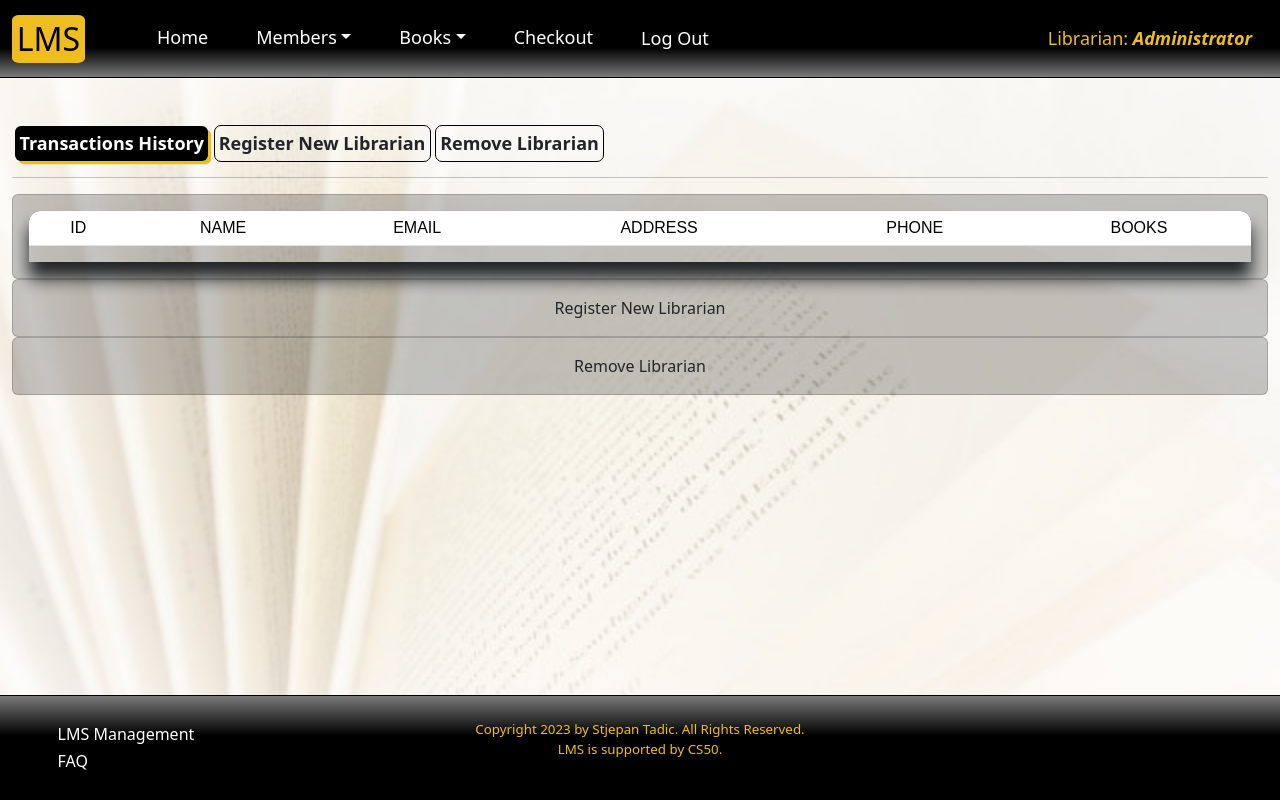
After one commit to sttadic/flask-LMS, a Flask app: page /management in a window 1280 px wide. The commit adds this page. Run offline with Flask 3, Linux system fonts and the light colour scheme; a user stored in the database is signed in; lists and menus that the app fills with data are empty; some libraries are stand-ins or nearby versions.

Commit message:
Created two new templates and routes, finished with faq.html and its backend, started with mamagement.html, some style, server code and script applied. Did some bug fixes on some other pages

```diff
--- a/app.py
+++ b/app.py
@@ -602,6 +602,36 @@ def checkout():
         return redirect('/')
 
 
+@app.route('/management', methods = ['GET', 'POST'])
+@login_required
+def management():
+    '''Register new librarians, change passwords, transactions history'''
+
+    # Get user_id from session
+    user_id = session['user_id']
+
+    # Query database for librarian name
+    name = db.execute('SELECT name FROM staff WHERE staff_id = ?', user_id)[0]['name']
+
+    if request.method == 'GET':
+
+        return render_template('management.html', name=name)
+
+
+@app.route('/faq')
+@login_required
+def faq():
+    '''Frequently asked questions'''
+
+    # Get user_id from session
+    user_id = session['user_id']
+
+    # Query database for librarian name
+    name = db.execute('SELECT name FROM staff WHERE staff_id = ?', user_id)[0]['name']
+
+    return render_template('faq.html', name=name)
+
+
 
 
 # Main driver function
--- /dev/null
+++ b/static/management.css
@@ -0,0 +1,24 @@
+.btn-manage {
+    font-size: large;
+    outline: 0.1rem solid black;
+    margin: 0 0.2rem;
+    padding: 0.2rem;
+    font-weight: 600;
+}
+
+.btn-manage:hover {
+    color: white;
+    background-color: black;
+}
+
+.btn-manage:focus {
+    color: white;
+    background-color: black;
+    box-shadow: 0.2rem 0.2rem  rgb(240, 189, 33);
+}
+
+.btn-manage-focus {
+    color: white;
+    background-color: black;
+    box-shadow: 0.2rem 0.2rem  rgb(240, 189, 33);
+}
--- a/static/script.js
+++ b/static/script.js
@@ -455,3 +455,39 @@ $(document).ready(function() {
         });
     });
 });
+
+
+// LMS MANAGEMENT
+
+$(document).ready(function() {
+
+    // Add class to the history nav button (looks like its been focused on, style won't be removed if clicked somewhere else as with css :focus pseudo class)
+    $('#collapseHistory').addClass('btn-manage-focus');
+
+    // If clicked on some other nav button remove style (focus) from all buttons and add it back to the selected one
+    $('#collapseHistory, #collapseRegister, #collapseRemove').click(function() {
+        $('#collapseHistory, #collapseRegister, #collapseRemove').removeClass('btn-manage-focus');
+        $(this).addClass('btn-manage-focus');
+    });
+
+    // History nav button selected/focused on (in html template autofocus is set on this element so this would be applied on page load)
+    $('#collapseHistory').focus(function() {
+        $('#historyCollapse').show();
+        $('#registerCollapse').hide();
+        $('#removeCollapse').hide();
+    });
+
+    // Register nav button selected
+    $('#collapseRegister').focus(function() {
+        $('#historyCollapse').hide();
+        $('#registerCollapse').show();
+        $('#removeCollapse').hide();
+    });
+
+    // Remove nav button selected
+    $('#collapseRemove').focus(function() {
+        $('#historyCollapse').hide();
+        $('#registerCollapse').hide();
+        $('#removeCollapse').show();
+    });
+});
--- a/static/styles.css
+++ b/static/styles.css
@@ -402,3 +402,14 @@ option {
     background-color: rgb(240, 189, 33, 0.3);
     cursor: pointer;
 }
+
+/* FAQ page */
+
+.faq {
+    width: 70%;
+    margin: auto;
+}
+
+.faq p {
+    font-size: 1.2rem;
+}
--- a/templates/index.html
+++ b/templates/index.html
@@ -23,8 +23,8 @@
     {% endwith %}
 </div>
 <h4 style="margin-bottom:2rem;">BOOK RETURNS</h4>
+
 <div class="wrapper">
-
     <table class="table table-striped">
         <thead class="sticky-top table-top">
             <tr>
--- a/templates/layout.html
+++ b/templates/layout.html
@@ -16,6 +16,7 @@
     <link href="../static/styles.css" rel="stylesheet">
     <link href="../static/popups.css" rel="stylesheet">
     <link href="../static/offcanvas.css" rel="stylesheet">
+    <link href="../static/management.css" rel="stylesheet">
 
     <title>LMS: {% block title %}{% endblock %}</title>
 </head>
@@ -66,10 +67,12 @@
         {% endblock %}
     </main>
     <footer>
+        {% if session["user_id"] %}
         <div class="footer-item">
             <div><a class="nav-link" aria-current="page" href="/management">LMS Management</a></div>
             <div><a class="nav-link" aria-current="page" href="/faq">FAQ</a></div>
         </div>
+        {% endif %}
         <p>Copyright 2023 by Stjepan Tadic. All Rights Reserved.<br>
         LMS is supported by CS50.</p>
     </footer>
--- /dev/null
+++ b/templates/management.html
@@ -0,0 +1,64 @@
+{% extends "layout.html" %}
+
+{% block title %}System Management{% endblock %}
+
+{% block main %}
+    {% if session["user_id"] == 1 %}
+    <ul class="nav">
+        <li class="nav-item-manage">
+            <button class="btn btn-manage" id="collapseHistory" autofocus>
+                Transactions History
+            </button>
+        </li>
+        <li class="nav-item-manage">
+            <button class="btn btn-manage" id="collapseRegister">
+                Register New Librarian
+            </button>
+          </li>
+        <li class="nav-item-manage">
+            <button class="btn btn-manage" id="collapseRemove">
+                Remove Librarian
+            </button>
+        </li>
+      </ul>
+      <hr>
+
+        <div class="card card-body" id="historyCollapse">
+            <div class="wrapper">
+                <table class="table table-striped">
+                    <thead class="sticky-top table-top">
+                        <tr>
+                            <th scope="col" style="border-radius: 0.7rem 0 0 0;">ID</th>
+                            <th scope="col">NAME</th>
+                            <th scope="col">EMAIL</th>
+                            <th scope="col">ADDRESS</th>
+                            <th scope="col">PHONE</th>
+                            <th scope="col" style="border-radius: 0 0.7rem 0 0;">BOOKS</th>
+                        </tr>
+                    </thead>
+                    <tbody>
+                        {% for member in members %}
+                            <tr class="row-data-index" data-bs-toggle="offcanvas" data-bs-target="#offcanvasBottom" aria-controls="offcanvasBottom">
+                                <td class="memId">{{ member.member_id }}</td>
+                                <td>{{ member.name }}</td>
+                                <td>{{ member.email }}</td>
+                                <td>{{ member.address }}</td>
+                                <td>{{ member.phone }}</td>
+                                <td>{{ member.borrowed }}</td>
+                            </tr>
+                        {% endfor %}
+                    </tbody>
+                </table>
+            </div>
+        </div>
+
+        <div class="card card-body" id="registerCollapse">
+          Register New Librarian
+        </div>
+
+        <div class="card card-body" id="removeCollapse">
+          Remove Librarian
+        </div>
+
+    {% endif %}
+{% endblock %}
```
Also changed, not shown: templates/faq.html (added, +33 -0 lines).
